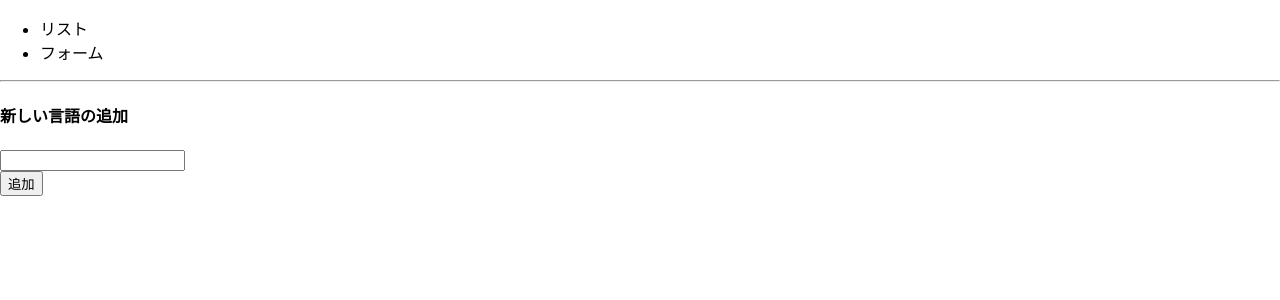
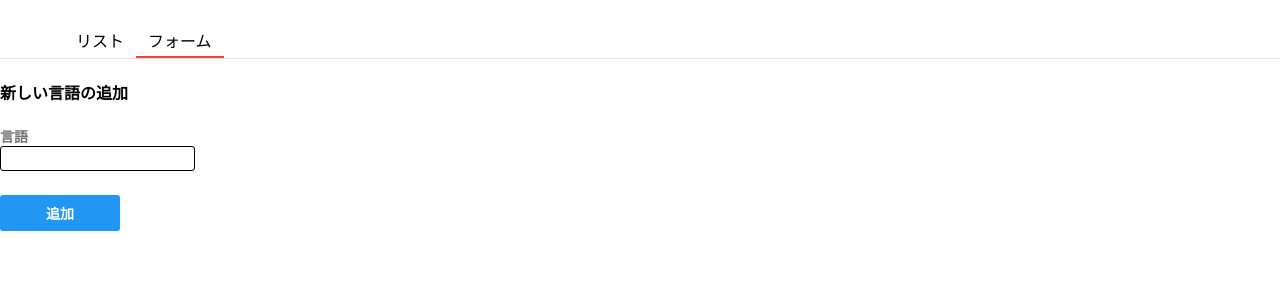
Before and after one commit to tomuyamukun/react-tuto, a React (Create React App) app: page / in a window 1280 px wide. Both pictures are taken after a click on the item "フォーム". Shown: the top 300 px of the page. Built offline with nearby package versions, Linux system fonts and the light colour scheme.

Commit message:
styled-components

```diff
--- a/package.json
+++ b/package.json
@@ -9,6 +9,7 @@
     "react": "^17.0.1",
     "react-dom": "^17.0.1",
     "react-scripts": "4.0.2",
+    "styled-components": "^5.2.1",
     "web-vitals": "^1.0.1"
   },
   "scripts": {
--- a/src/App.js
+++ b/src/App.js
@@ -1,7 +1,27 @@
+import styled from "styled-components";
 import { useState, useEffect } from "react";
 import { List } from "./List";
 import { Form } from "./Form";
 import { getLanguages } from "./const/languages";
+
+const Header = styled.header`
+	display: flex;
+	justify-content: space-between;
+	padding: 24px 64px 0;
+	border-bottom: 1px solid #e0e0e0;
+`;
+
+const HeaderUL = styled.ul`
+	display: flex;
+	margin: 0;
+	padding: 0;
+`;
+const HeaderLi = styled.li`
+	list-style: none;
+	cursor: pointer;
+	padding: 4px 12px;
+	border-bottom: ${(props) => (props.focused ? "2px solid #F44336" : "none")};
+`;
 
 function App() {
 	const [tab, setTab] = useState("list");
@@ -25,13 +45,16 @@ function App() {
 
 	return (
 		<div>
-			<header>
-				<ul>
-					<li onClick={() => setTab("list")}>リスト</li>
-					<li onClick={() => setTab("form")}>フォーム</li>
-				</ul>
-			</header>
-			<hr />
+			<Header>
+				<HeaderUL>
+					<HeaderLi focused={tab === "list"} onClick={() => setTab("list")}>
+						リスト
+					</HeaderLi>
+					<HeaderLi focused={tab === "form"} onClick={() => setTab("form")}>
+						フォーム
+					</HeaderLi>
+				</HeaderUL>
+			</Header>
 			{/* tabがlistのときList表示それ以外はFormを表示,初期値はlistなのでList */}
 			{tab === "list" ? <List langs={langs} /> : <Form onAddLang={addLang} />}
 		</div>
--- a/src/Form.jsx
+++ b/src/Form.jsx
@@ -1,4 +1,32 @@
 import { useState } from "react";
+import styled from "styled-components";
+import { Button } from "./components/button";
+
+const Container = styled.div`
+	padding: 12px 64px;
+`;
+
+const Label = styled.label`
+	display: flex;
+	color: #757575;
+	font-size: 14px;
+	font-weight: bold;
+`;
+
+const Input = styled.input`
+	border-radius: 3px;
+	padding: 4px 8px;
+	border: 1px solid black;
+`;
+
+const ButtonContainer = styled.div`
+	margin-top: 24px;
+`;
+
+// 既存のコンポーネントを拡張する
+const FormButton = styled(Button)`
+	width: 120px;
+`;
 
 export const Form = ({ onAddLang }) => {
 	const [text, setText] = useState("");
@@ -11,15 +39,16 @@ export const Form = ({ onAddLang }) => {
 			<h4>新しい言語の追加</h4>
 			<form onSubmit={submitForm}>
 				<div>
-					<input
+					<Label>言語</Label>
+					<Input
 						type="text"
 						value={text}
 						onChange={(e) => setText(e.target.value)}
 					/>
 				</div>
-				<div>
-					<button>追加</button>
-				</div>
+				<ButtonContainer>
+					<FormButton>追加</FormButton>
+				</ButtonContainer>
 			</form>
 		</div>
 	);
--- a/src/List.jsx
+++ b/src/List.jsx
@@ -1,19 +1,23 @@
-import { useEffect } from "react";
+import styled from "styled-components";
+
+const Container = styled.div`
+	padding: 12px 64px;
+`;
+
+const ListItem = styled.div`
+	padding: 8px 16px;
+
+	&:nth-child(n + 2) {
+		border-top: 1px solid #d9dbde;
+	}
+`;
 
 export const List = ({ langs }) => {
-	useEffect(() => {
-		console.log("List");
-
-		return () => {
-			console.log("List.js:useEffect:unmount");
-		};
-	});
-
 	return (
-		<div>
+		<Container>
 			{langs.map((lang, index) => {
-				return <div key={index}>{lang}</div>;
+				return <ListItem key={index}>{lang}</ListItem>;
 			})}
-		</div>
+		</Container>
 	);
 };
--- /dev/null
+++ b/src/components/button.jsx
@@ -0,0 +1,13 @@
+import styled from "styled-components";
+
+export const Button = styled.button`
+	border: none;
+	border-radius: 3px;
+	background-color: #2196f3;
+	padding: 8px;
+	min-width: 100px;
+	font-size: 14px;
+	font-weight: bold;
+	color: white;
+	cursor: pointer;
+`;
```
Also changed, not shown: 1 other file (tests, documents, lock files or other folders).
